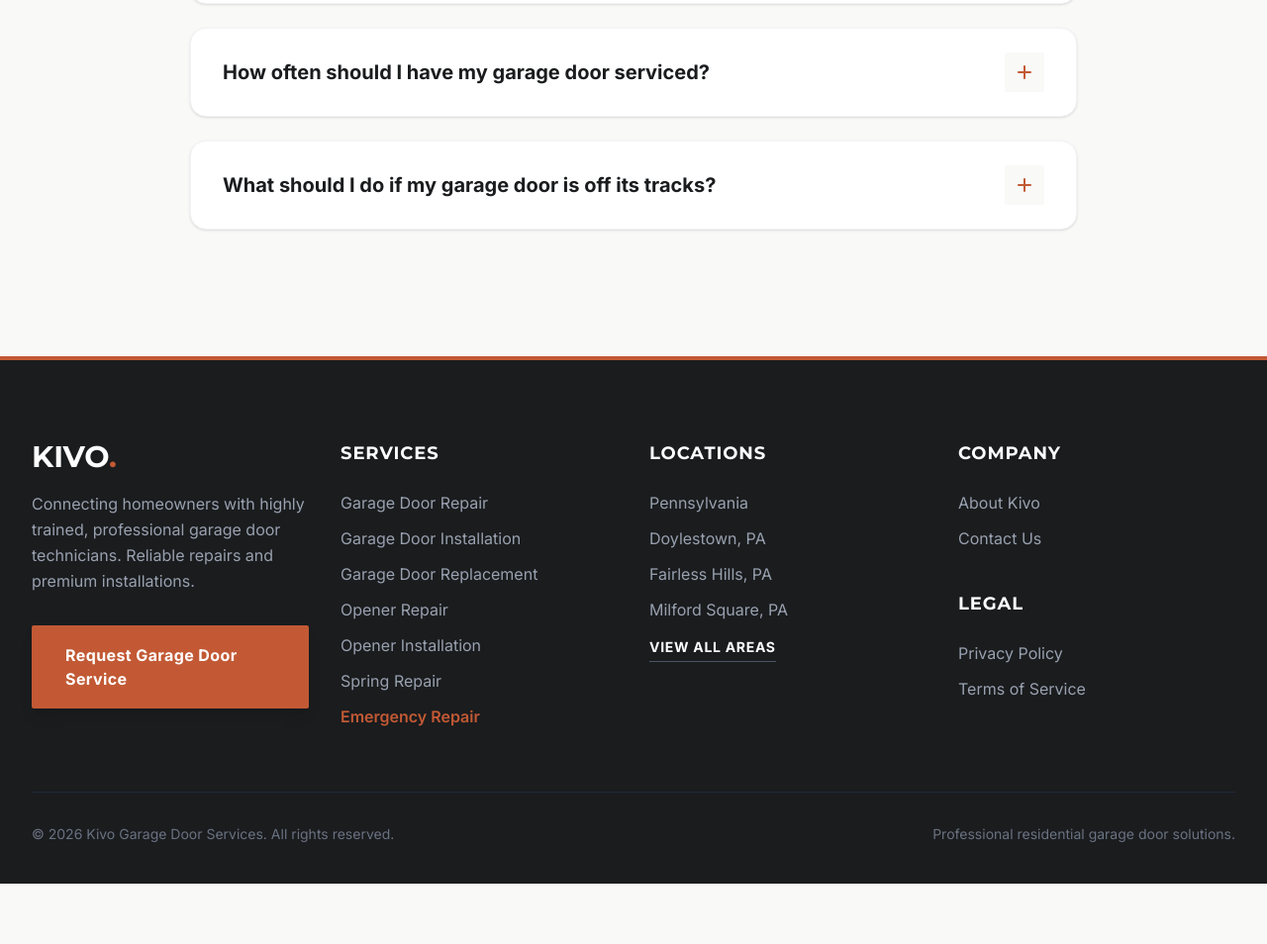
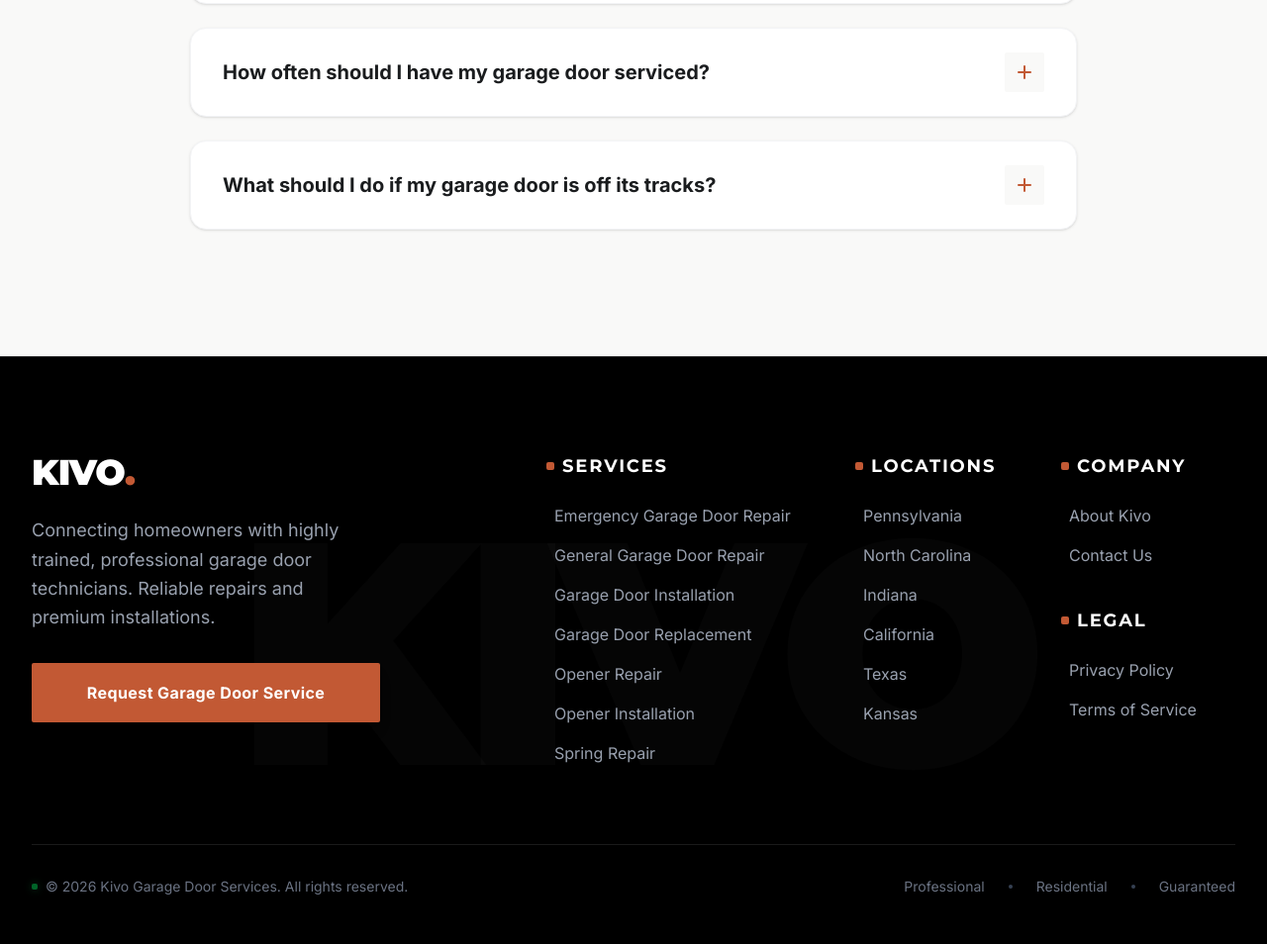
Before and after one commit to nafeestariq2022/Kivo-Garage-Door-Services, an Astro site: page / in a window 1280 px wide. Shown: the part 9968-10922 px from the top of the page at 99% size. Before the commit the page ends 10861 px from the top, so only its background shows below. Built offline with nearby package versions, Linux system fonts and the light colour scheme; Astro itself is replaced by a stand-in of ours.

Commit message:
Completely overhaul footer design with animated links, state locations, and background watermark

```diff
--- a/src/components/Footer.astro
+++ b/src/components/Footer.astro
@@ -2,70 +2,139 @@
 import PhoneCTA from './ui/PhoneCTA.astro';
 
 const year = new Date().getFullYear();
+
+const services = [
+  { name: 'Emergency Garage Door Repair', href: '/services/emergency-garage-door-repair/' },
+  { name: 'General Garage Door Repair', href: '/services/garage-door-repair/' },
+  { name: 'Garage Door Installation', href: '/services/garage-door-installation/' },
+  { name: 'Garage Door Replacement', href: '/services/garage-door-replacement/' },
+  { name: 'Opener Repair', href: '/services/garage-door-opener-repair/' },
+  { name: 'Opener Installation', href: '/services/garage-door-opener-installation/' },
+  { name: 'Spring Repair', href: '/services/garage-door-spring-repair/' },
+];
+
+const locations = [
+  { name: 'Pennsylvania', href: '/pa/' },
+  { name: 'North Carolina', href: '/nc/' },
+  { name: 'Indiana', href: '/in/' },
+  { name: 'California', href: '/ca/' },
+  { name: 'Texas', href: '/tx/' },
+  { name: 'Kansas', href: '/ks/' },
+];
 ---
-<footer class="bg-brand-charcoal text-white pt-20 pb-10 border-t-4 border-brand-accent">
-  <div class="max-w-[90rem] mx-auto px-4 sm:px-6 lg:px-8">
-    <div class="grid grid-cols-1 md:grid-cols-2 lg:grid-cols-4 gap-12 lg:gap-8 mb-16">
 
-      <!-- Brand & CTA -->
-      <div class="lg:col-span-1">
-        <a href="/" class="text-3xl font-heading font-bold text-white focus:outline-none focus:ring-2 focus:ring-brand-accent inline-block mb-4">
+<footer class="bg-black text-white relative overflow-hidden pt-24 pb-12 border-t border-white/10">
+  <!-- Giant Background Watermark -->
+  <div class="absolute top-1/2 left-1/2 -translate-x-1/2 -translate-y-1/2 text-[25vw] font-heading font-black text-white/[0.02] pointer-events-none select-none tracking-tighter whitespace-nowrap z-0">
+    KIVO
+  </div>
+
+  <div class="max-w-[90rem] mx-auto px-4 sm:px-6 lg:px-8 relative z-10">
+    <div class="grid grid-cols-1 md:grid-cols-2 lg:grid-cols-12 gap-12 lg:gap-8 mb-20">
+
+      <!-- Brand & CTA (takes 4 cols) -->
+      <div class="lg:col-span-4 pr-8">
+        <a href="/" class="text-4xl font-heading font-black text-white focus:outline-none focus:ring-2 focus:ring-brand-accent inline-flex items-baseline mb-6 tracking-tight">
           KIVO<span class="text-brand-accent">.</span>
         </a>
-        <p class="font-sans text-gray-400 leading-relaxed mb-8">
+        <p class="font-sans text-gray-400 text-lg leading-relaxed mb-8">
           Connecting homeowners with highly trained, professional garage door technicians. Reliable repairs and premium installations.
         </p>
-        <PhoneCTA label="Call for Service" class="w-full justify-center" />
+        <PhoneCTA label="Call for Service" class="w-full justify-center !py-4" />
       </div>
 
-      <!-- Services -->
-      <div>
-        <h3 class="font-heading text-lg font-bold text-white mb-6 uppercase tracking-wider">Services</h3>
-        <ul class="space-y-3 font-sans text-gray-400">
-          <li><a href="/services/garage-door-repair" class="hover:text-brand-accent transition-colors">Garage Door Repair</a></li>
-          <li><a href="/services/garage-door-installation" class="hover:text-brand-accent transition-colors">Garage Door Installation</a></li>
-          <li><a href="/services/garage-door-replacement" class="hover:text-brand-accent transition-colors">Garage Door Replacement</a></li>
-          <li><a href="/services/garage-door-opener-repair" class="hover:text-brand-accent transition-colors">Opener Repair</a></li>
-          <li><a href="/services/garage-door-opener-installation" class="hover:text-brand-accent transition-colors">Opener Installation</a></li>
-          <li><a href="/services/garage-door-spring-repair" class="hover:text-brand-accent transition-colors">Spring Repair</a></li>
-          <li><a href="/services/emergency-garage-door-repair" class="hover:text-white transition-colors text-brand-accent font-semibold">Emergency Repair</a></li>
+      <!-- Services (takes 3 cols) -->
+      <div class="lg:col-span-3 lg:col-start-6">
+        <h3 class="font-heading text-lg font-bold text-white mb-6 uppercase tracking-widest flex items-center gap-2">
+          <span class="w-2 h-2 bg-brand-accent rounded-full"></span>
+          Services
+        </h3>
+        <ul class="space-y-4 font-sans">
+          {services.map(service => (
+             <li>
+               <a href={service.href} class="group flex items-center text-gray-400 hover:text-white transition-colors">
+                 <span class="text-brand-accent opacity-0 -ml-4 group-hover:opacity-100 group-hover:ml-0 transition-all duration-300 mr-2">&rarr;</span>
+                 <span class="transform group-hover:translate-x-1 transition-transform duration-300">{service.name}</span>
+               </a>
+             </li>
+          ))}
         </ul>
       </div>
 
-      <!-- Locations -->
-      <div>
-        <h3 class="font-heading text-lg font-bold text-white mb-6 uppercase tracking-wider">Locations</h3>
-        <ul class="space-y-3 font-sans text-gray-400">
-          <li><a href="/pa" class="hover:text-brand-accent transition-colors">Pennsylvania</a></li>
-          <li><a href="/pa/garage-door-repair-doylestown" class="hover:text-brand-accent transition-colors">Doylestown, PA</a></li>
-          <li><a href="/pa/garage-door-repair-fairless-hills" class="hover:text-brand-accent transition-colors">Fairless Hills, PA</a></li>
-          <li><a href="/pa/garage-door-repair-milford-square" class="hover:text-brand-accent transition-colors">Milford Square, PA</a></li>
+      <!-- Locations (takes 2 cols) -->
+      <div class="lg:col-span-2">
+        <h3 class="font-heading text-lg font-bold text-white mb-6 uppercase tracking-widest flex items-center gap-2">
+          <span class="w-2 h-2 bg-brand-accent rounded-full"></span>
+          Locations
+        </h3>
+        <ul class="space-y-4 font-sans">
+          {locations.map(loc => (
+             <li>
+               <a href={loc.href} class="group flex items-center text-gray-400 hover:text-white transition-colors">
+                 <span class="text-brand-accent opacity-0 -ml-4 group-hover:opacity-100 group-hover:ml-0 transition-all duration-300 mr-2">&rarr;</span>
+                 <span class="transform group-hover:translate-x-1 transition-transform duration-300">{loc.name}</span>
+               </a>
+             </li>
+          ))}
         </ul>
-        <a href="/pa" class="inline-block mt-4 text-sm font-bold font-sans uppercase tracking-wider text-white hover:text-brand-accent transition-colors border-b border-gray-600 hover:border-brand-accent pb-1">
-          View All Areas
-        </a>
       </div>
 
-      <!-- Company & Legal -->
-      <div>
-        <h3 class="font-heading text-lg font-bold text-white mb-6 uppercase tracking-wider">Company</h3>
-        <ul class="space-y-3 font-sans text-gray-400 mb-10">
-          <li><a href="/about" class="hover:text-brand-accent transition-colors">About Kivo</a></li>
-          <li><a href="/contact" class="hover:text-brand-accent transition-colors">Contact Us</a></li>
+      <!-- Company & Legal (takes 2 cols) -->
+      <div class="lg:col-span-2">
+        <h3 class="font-heading text-lg font-bold text-white mb-6 uppercase tracking-widest flex items-center gap-2">
+          <span class="w-2 h-2 bg-brand-accent rounded-full"></span>
+          Company
+        </h3>
+        <ul class="space-y-4 font-sans mb-10">
+          <li>
+             <a href="/about" class="group flex items-center text-gray-400 hover:text-white transition-colors">
+               <span class="text-brand-accent opacity-0 -ml-4 group-hover:opacity-100 group-hover:ml-0 transition-all duration-300 mr-2">&rarr;</span>
+               <span class="transform group-hover:translate-x-1 transition-transform duration-300">About Kivo</span>
+             </a>
+          </li>
+          <li>
+             <a href="/contact" class="group flex items-center text-gray-400 hover:text-white transition-colors">
+               <span class="text-brand-accent opacity-0 -ml-4 group-hover:opacity-100 group-hover:ml-0 transition-all duration-300 mr-2">&rarr;</span>
+               <span class="transform group-hover:translate-x-1 transition-transform duration-300">Contact Us</span>
+             </a>
+          </li>
         </ul>
 
-        <h3 class="font-heading text-lg font-bold text-white mb-6 uppercase tracking-wider">Legal</h3>
-        <ul class="space-y-3 font-sans text-gray-400">
-          <li><a href="/privacy-policy" class="hover:text-brand-accent transition-colors">Privacy Policy</a></li>
-          <li><a href="/terms" class="hover:text-brand-accent transition-colors">Terms of Service</a></li>
+        <h3 class="font-heading text-lg font-bold text-white mb-6 uppercase tracking-widest flex items-center gap-2">
+          <span class="w-2 h-2 bg-brand-accent rounded-full"></span>
+          Legal
+        </h3>
+        <ul class="space-y-4 font-sans">
+          <li>
+             <a href="/privacy-policy" class="group flex items-center text-gray-400 hover:text-white transition-colors">
+               <span class="text-brand-accent opacity-0 -ml-4 group-hover:opacity-100 group-hover:ml-0 transition-all duration-300 mr-2">&rarr;</span>
+               <span class="transform group-hover:translate-x-1 transition-transform duration-300">Privacy Policy</span>
+             </a>
+          </li>
+          <li>
+             <a href="/terms" class="group flex items-center text-gray-400 hover:text-white transition-colors">
+               <span class="text-brand-accent opacity-0 -ml-4 group-hover:opacity-100 group-hover:ml-0 transition-all duration-300 mr-2">&rarr;</span>
+               <span class="transform group-hover:translate-x-1 transition-transform duration-300">Terms of Service</span>
+             </a>
+          </li>
         </ul>
       </div>
 
     </div>
 
-    <div class="pt-8 border-t border-gray-800 flex flex-col md:flex-row justify-between items-center gap-4 text-sm text-gray-500 font-sans">
-      <p>&copy; {year} Kivo Garage Door Services. All rights reserved.</p>
-      <p>Professional residential garage door solutions.</p>
+    <!-- Bottom Bar -->
+    <div class="pt-8 border-t border-white/10 flex flex-col md:flex-row justify-between items-center gap-6 text-sm text-gray-500 font-sans">
+      <p class="flex items-center gap-2">
+        <span class="w-1.5 h-1.5 bg-green-500 rounded-full animate-pulse shadow-[0_0_8px_rgba(34,197,94,0.6)]"></span>
+        &copy; {year} Kivo Garage Door Services. All rights reserved.
+      </p>
+      <div class="flex items-center gap-4 sm:gap-6 flex-wrap justify-center">
+        <span class="hover:text-white transition-colors cursor-default">Professional</span>
+        <span class="w-1 h-1 bg-gray-700 rounded-full"></span>
+        <span class="hover:text-white transition-colors cursor-default">Residential</span>
+        <span class="w-1 h-1 bg-gray-700 rounded-full"></span>
+        <span class="hover:text-white transition-colors cursor-default">Guaranteed</span>
+      </div>
     </div>
   </div>
 </footer>
```
